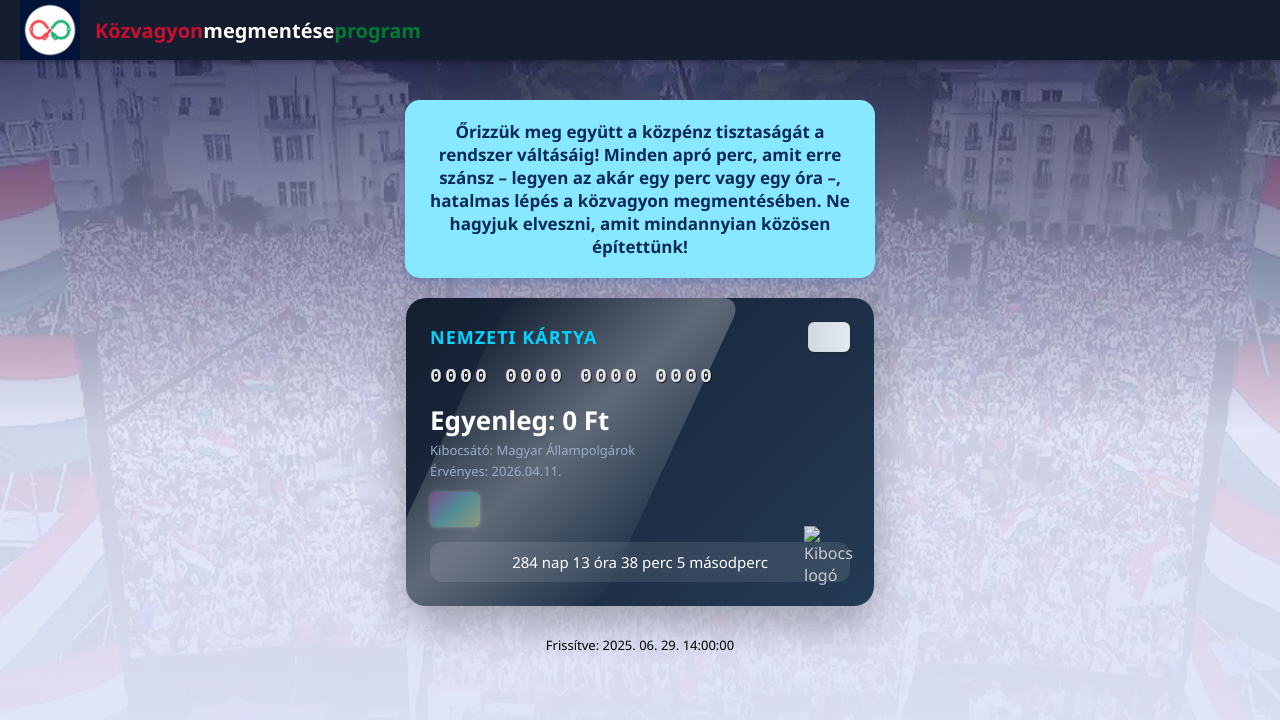
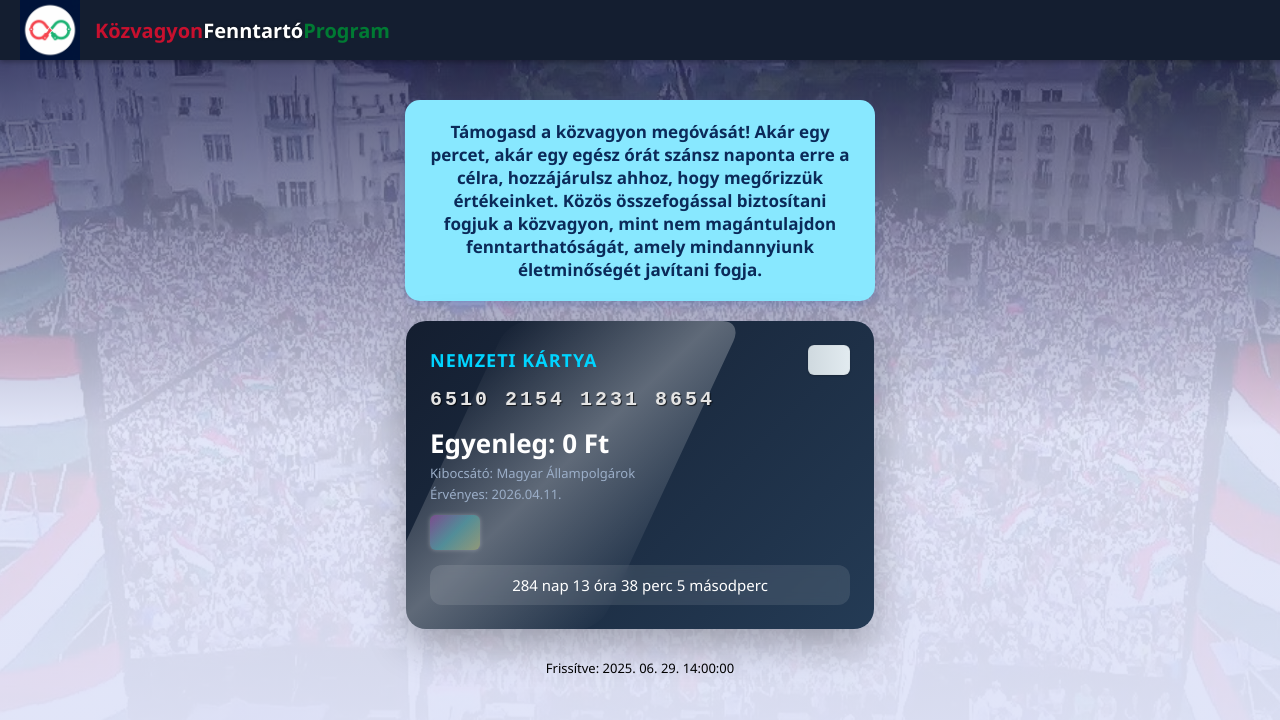
Before and after one commit to kozpenzfigyelo/rendszervaltas26, a plain HTML site: page index.html in a window 1280 px wide. Drawn offline with Linux system fonts and the light colour scheme; a web font is replaced by a local one.

Commit message:
Add files via upload

```diff
--- a/index.html
+++ b/index.html
@@ -3,7 +3,7 @@
 <head>
   <meta charset="UTF-8" />
   <meta name="viewport" content="width=device-width, initial-scale=1" />
-  <title>Közpénz Kártya</title>
+  <title>Nemzeti Kártya</title>
   <link href="https://fonts.googleapis.com/css2?family=OCR+A+Std&display=swap" rel="stylesheet">
   <style>
      body {
@@ -222,13 +222,13 @@
     <img src="ChatGPT Image 2025. jún. 29. 10_43_43.png" alt="Kézbilincs logó" />
     <span class="navbar-text">
       <span class="red">Közvagyon </span>
-      <span class="white">megmentése </span>
-      <span class="green">program</span>
+      <span class="white">Fenntartó </span>
+      <span class="green">Program</span>
     </span>
   </div>
 
   <div class="message">
-    Őrizzük meg együtt a közpénz tisztaságát a rendszer váltásáig! Minden apró perc, amit erre szánsz – legyen az akár egy perc vagy egy óra –, hatalmas lépés a közvagyon megmentésében. Ne hagyjuk elveszni, amit mindannyian közösen építettünk!
+   Támogasd a közvagyon megóvását! Akár egy percet, akár egy egész órát szánsz naponta erre a célra, hozzájárulsz ahhoz, hogy megőrizzük értékeinket. Közös összefogással biztosítani fogjuk a közvagyon, mint nem magántulajdon fenntarthatóságát, amely mindannyiunk életminőségét javítani fogja.
   </div>
 
   <div class="card">
@@ -237,7 +237,7 @@
       <div class="chip"></div>
     </div>
 
-    <div class="card-number">0000 0000 0000 0000</div>
+    <div class="card-number">6510 2154 1231 8654</div>
 
     <div class="card-balance">Egyenleg: 0 Ft</div>
 
@@ -246,7 +246,6 @@
 
     <div class="hologram"></div>
     <div id="countdown" class="countdown">-- nap -- óra -- perc -- másodperc</div>
-    <img src="issuer-logo.png" alt="Kibocsátó logó" class="issuer-logo" />
   </div>
 
   <div class="footer">Frissítve: 2025. 06. 29. 14:00:00</div>
```
